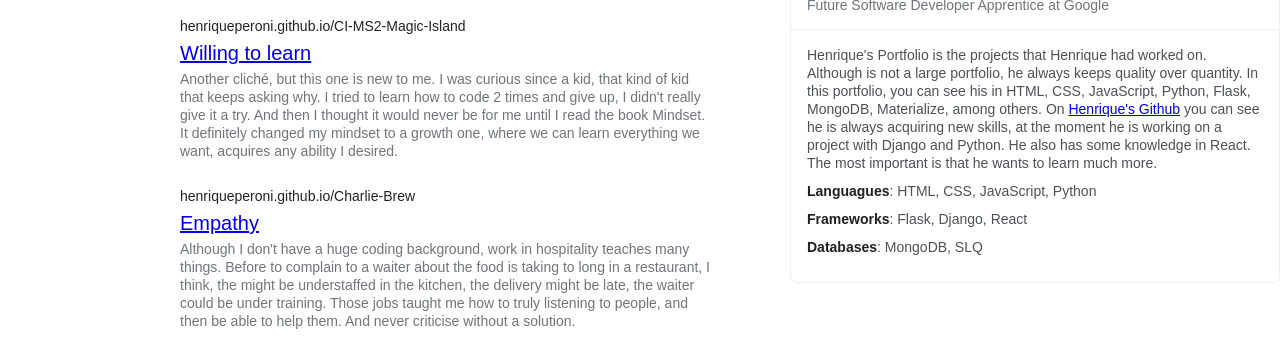
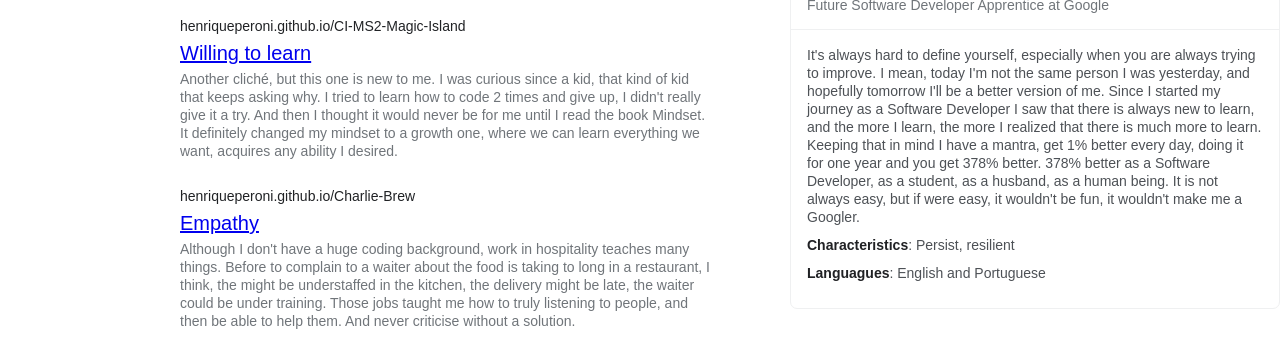
Before and after one commit to Henriqueperoni/Google-CV, a plain HTML site: page about.html in a window 1280 px wide. Shown: the part 335-682 px from the top of the page. Drawn offline with Linux system fonts and the light colour scheme.

Commit message:
Add content to results-main

```diff
--- a/about.html
+++ b/about.html
@@ -115,15 +115,15 @@
                     </div>
                 </div>
                 <div class="results-main">
-                    <p>Henrique's Portfolio is the projects that Henrique had worked on. Although is not a large portfolio, he always keeps
-                        quality over quantity. In this portfolio, you can see his in HTML, CSS, JavaScript, Python, Flask, MongoDB,
-                        Materialize, among others. On <a href="https://github.com/henriqueperoni">Henrique's Github</a> you can see he is
-                        always acquiring new skills, at the moment he is working on a project with Django and Python. He also has some
-                        knowledge in React. The most important is that he wants to learn much more.
+                    <p>It's always hard to define yourself, especially when you are always trying to improve. I mean, today I'm not the same
+                        person I was yesterday, and hopefully tomorrow I'll be a better version of me. Since I started my journey as a
+                        Software Developer I saw that there is always new to learn, and the more I learn, the more I realized that there is
+                        much more to learn. Keeping that in mind I have a mantra, get 1% better every day, doing it for one year and you get
+                        378% better. 378% better as a Software Developer, as a student, as a husband, as a human being. It is not always
+                        easy, but if were easy, it wouldn't be fun, it wouldn't make me a Googler.
                     </p>
-                    <p><strong>Languagues</strong>: HTML, CSS, JavaScript, Python</p>
-                    <p><strong>Frameworks</strong>: Flask, Django, React</p>
-                    <p><strong>Databases</strong>: MongoDB, SLQ</p>
+                    <p><strong>Characteristics</strong>: Persist, resilient</p>
+                    <p><strong>Languagues</strong>: English and Portuguese</p>
                 </div>
             </div>
         </div>
```
